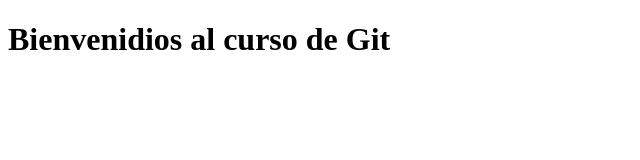
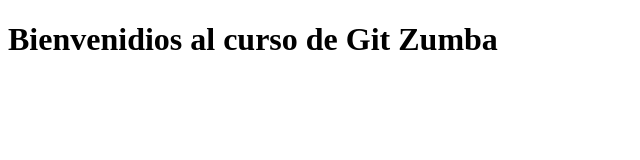
Before and after one commit to CocoMedina/escuelaITProyecto1, a plain HTML site: page index.html in a window 1280 px wide. Shown: the whole page, without its empty margins (0-640 px from the left). Drawn offline with Linux system fonts and the light colour scheme.

Commit message:
Realizando mi segundo commit

```diff
--- a/index.html
+++ b/index.html
@@ -4,6 +4,6 @@
 	<title>Bienvenidos</title>
 </head>
 <body>
-<h1>Bienvenidios al curso de Git</h1>
+<h1>Bienvenidios al curso de Git Zumba</h1>
 </body>
 </html>
```
